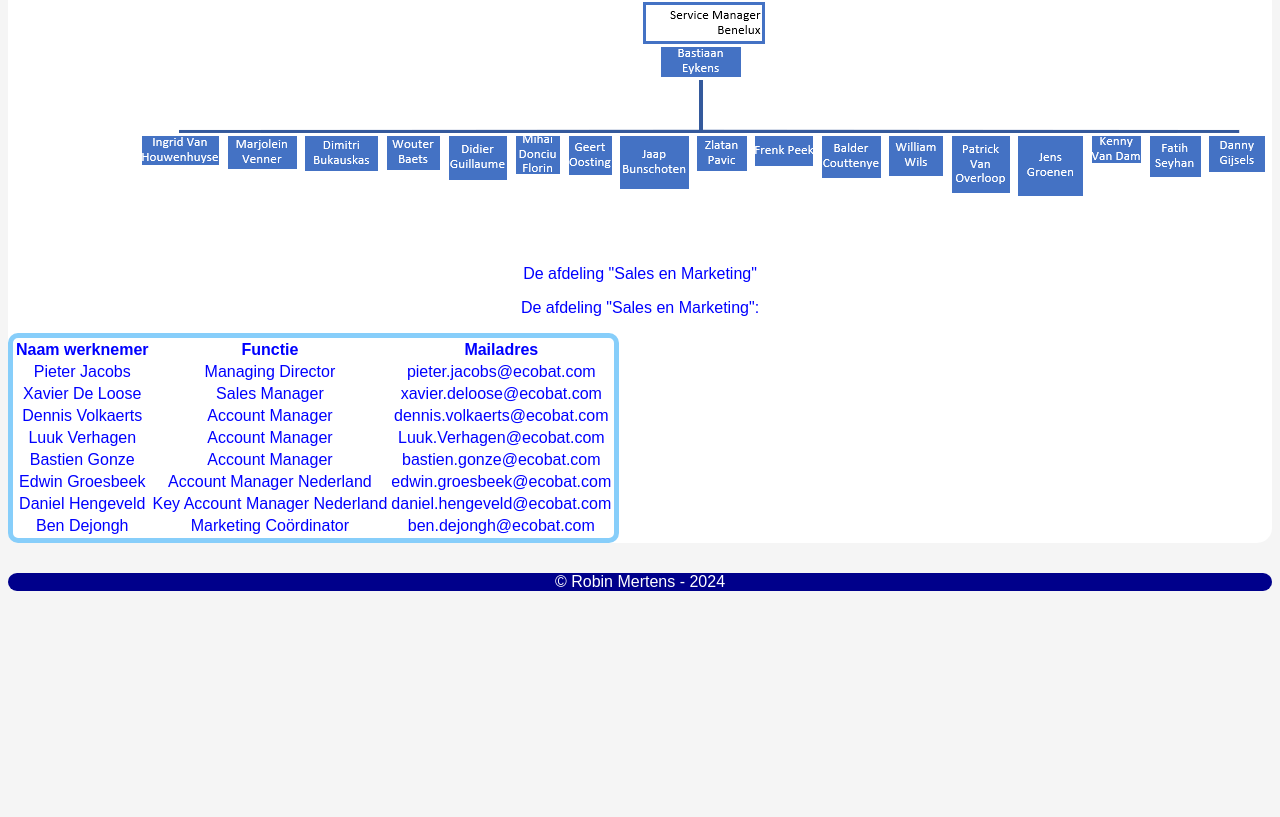
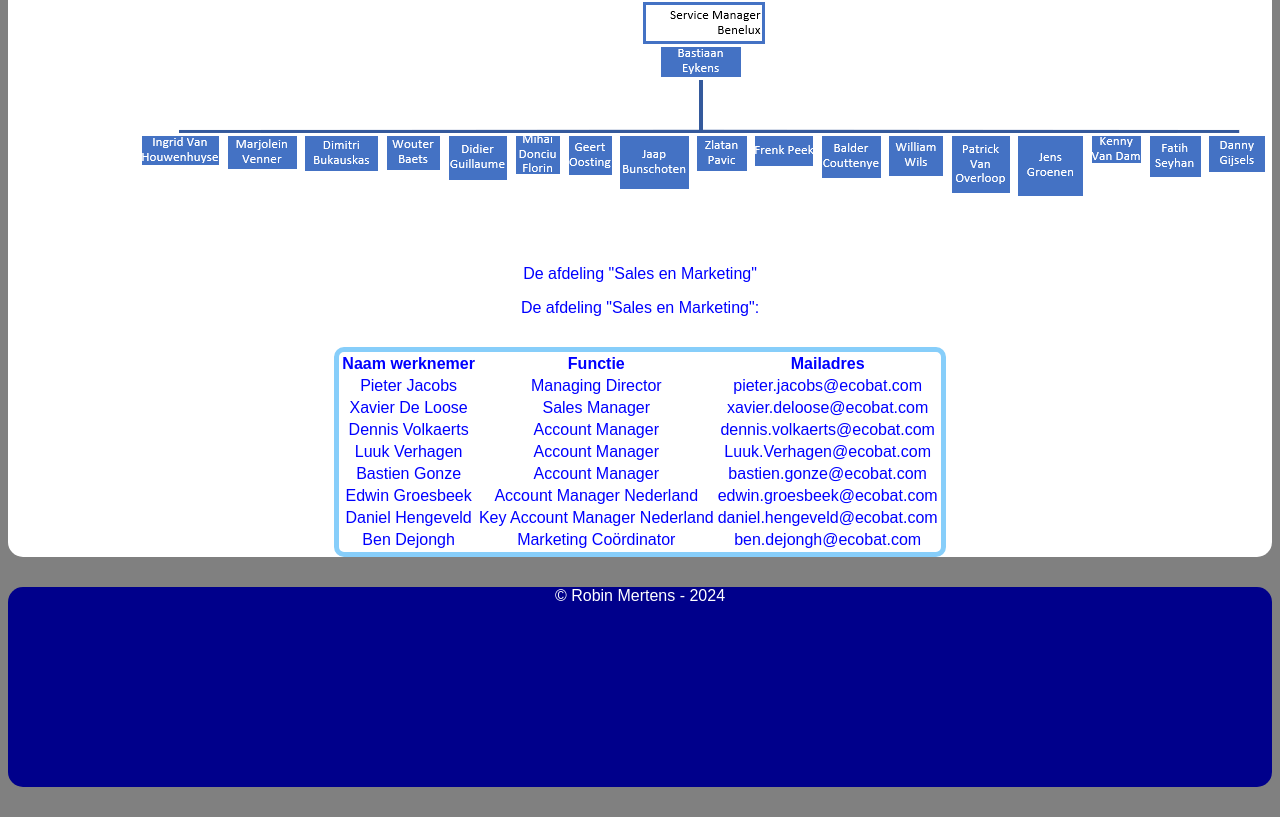
Before and after one commit to RobinM-immalle/RobinM-immalle.github.io, a plain HTML site: page DAGVERSLAGENRobinMertens/index.html in a window 1280 px wide. Shown: the part 1963-2780 px from the top of the page. Before the commit the page ends 2584 px from the top, so only its background shows below. Drawn offline with Linux system fonts and the light colour scheme.

Commit message:
allerlaatste wijzigingen

```diff
--- a/DAGVERSLAGENRobinMertens/opmaak.css
+++ b/DAGVERSLAGENRobinMertens/opmaak.css
@@ -1,6 +1,6 @@
 body{
     font-family: Arial, Helvetica, sans-serif;
-    background-color: whitesmoke;
+    background-color: grey;;
     color: darkblue;
 }
 h1{
@@ -24,7 +24,7 @@ nav li a{
     font-size: 13pt;
 }
 nav li a:hover{
-    background-color: grey;
+    background-color: wheat;
     color: lightblue;
     font-weight: bold;
 }
@@ -56,6 +56,7 @@ section{
 }
 footer{
     width: 100%;
+    height: 200px;
     background-color: darkblue;
     color: white;
     border-radius: 15px;
@@ -79,4 +80,7 @@ h2{
 table{
     border: solid 5px lightskyblue;
     border-radius: 10px;
+    float: center;
+    margin: 30px auto 30px auto;
+
 }
```
